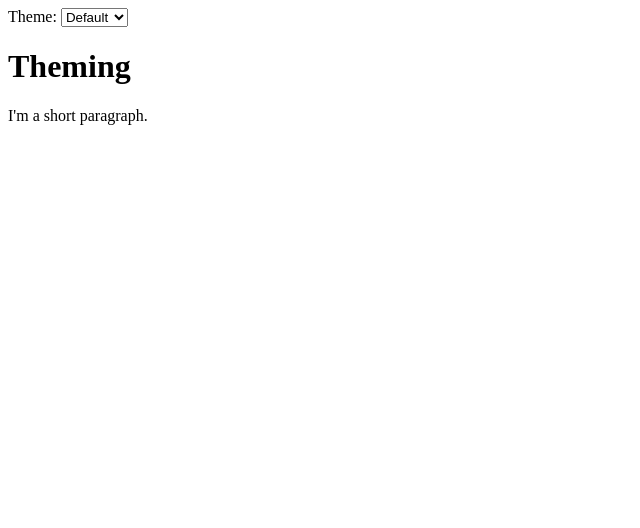
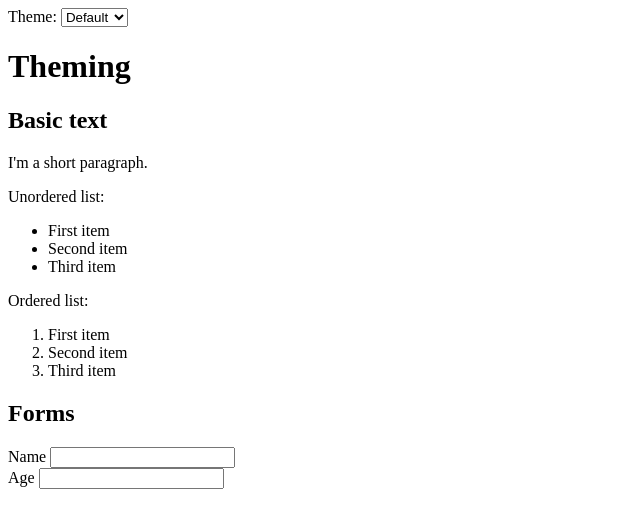
Before and after one commit to mattsherman/mg5dev-pg, a plain HTML site: page theming/index.html in a window 1280 px wide. Shown: the whole page, without its empty margins (0-640 px from the left). Drawn offline with Linux system fonts and the light colour scheme.

Commit message:
Add some more content to the html

```diff
--- a/theming/index.html
+++ b/theming/index.html
@@ -7,7 +7,38 @@
 
 		<h1>Theming</h1>
 
+		<h2>Basic text</h2>
+
 		<p>I'm a short paragraph.</p>
+
+		<p>Unordered list:</p>
+
+		<ul>
+			<li>First item</li>
+			<li>Second item</li>
+			<li>Third item</li>
+		</ul>
+
+		<p>Ordered list:</p>
+
+		<ol>
+			<li>First item</li>
+			<li>Second item</li>
+			<li>Third item</li>
+		</ol>
+
+		<h2>Forms</h2>
+
+		<form>
+			<div>
+				<label for="name">Name</label>
+				<input id="name" type="text">
+			</div>
+			<div>
+				<label for="age">Age</label>
+				<input id="age" type="number">
+			</div>
+		</form>
 
 		<script>
 			const themes = [
```
